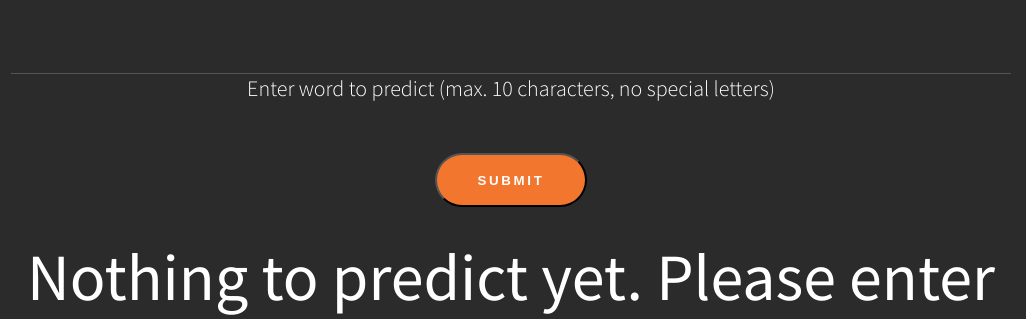
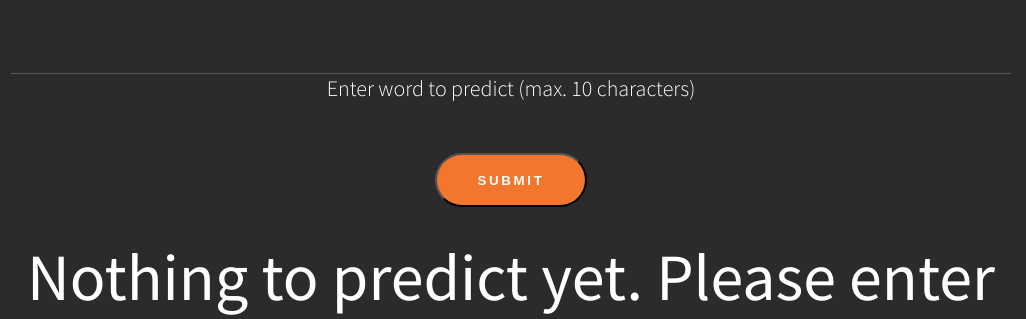
Before and after one commit to PietrzakJustyna/LanguageRecognitionTool, a Flask app: page / in a window 1280 px wide. Shown: the part 412-731 px from the top of the page, without its empty margins (129-1155 px from the left). Run offline with Flask 2, Linux system fonts and the light colour scheme.

Commit message:
added special characters handling (such as ą) by unidecode

```diff
--- a/tool/app/templates/index.html
+++ b/tool/app/templates/index.html
@@ -32,7 +32,7 @@ Released   : 20131220
                 <form action="/result" method="get">
                     <div class="input-container">
                         <input type="text" id="word" name="word" maxlength="10" value={{ word }} >
-						<label>Enter word to predict (max. 10 characters, no special letters)</label>
+						<label>Enter word to predict (max. 10 characters)</label>
                     </div>
                     <input type="submit" value="Submit" class="button">
                 </form>
--- a/tool/predictor.py
+++ b/tool/predictor.py
@@ -2,6 +2,7 @@ import tensorflow.keras.models as models
 from tensorflow.keras.layers import Dense, Dropout
 from tool.preparation_functions import convert_dic_to_vector
 from tool.config import max_letters, language_tags
+from unidecode import unidecode
 import numpy as np
 
 network = models.Sequential()
@@ -47,6 +48,7 @@ network.load_weights('tool/weights.h5')
 
 def predict(word):
     dic = []
+    word = unidecode(word.lower().replace(" ", ""))
     dic.append(word.lower().replace(" ", ""))
     vct_str = convert_dic_to_vector(dic, max_letters)
     vct = np.zeros((1, 26 * max_letters))
```
